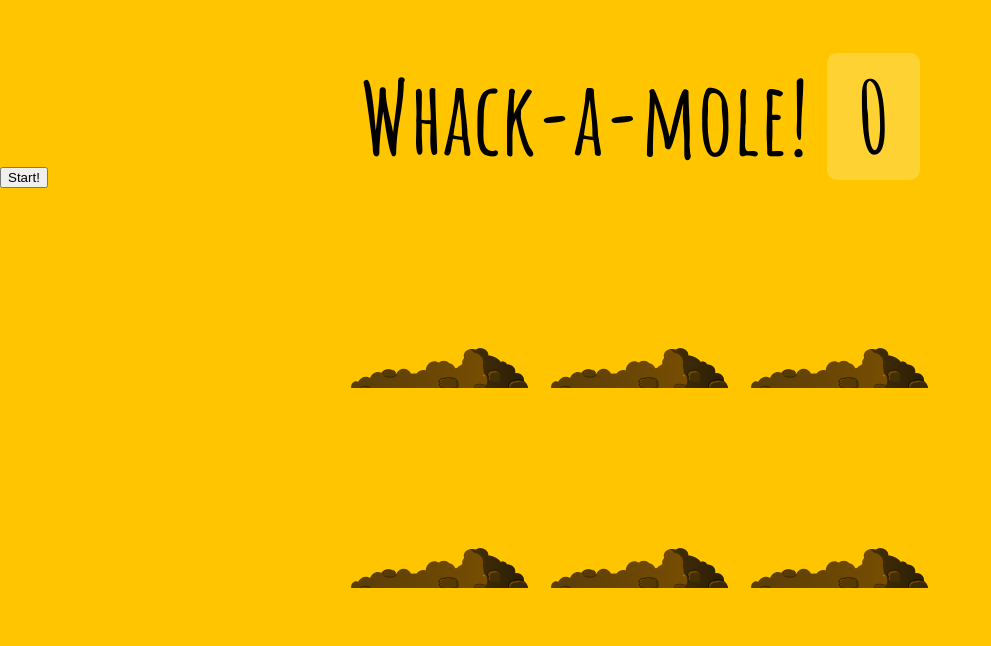
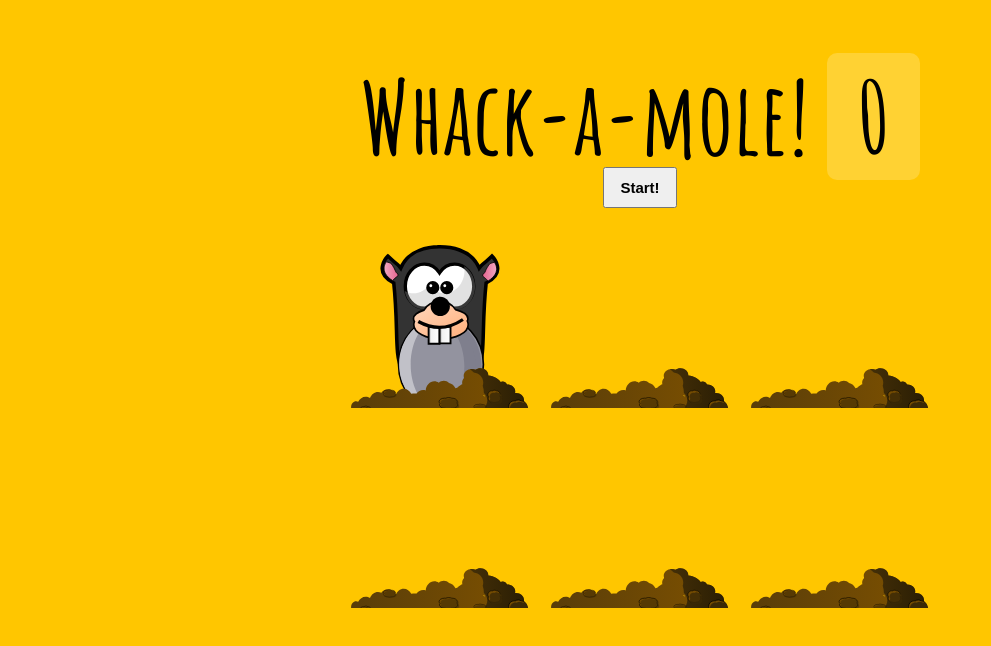
Before and after one commit to MitHipster/javascript30, a plain HTML site: page 30 - Whack A Mole/index-START.html in a window 1280 px wide. Both pictures are taken after a click on the button "Start!". Shown: the whole page, without its empty margins (0-991 px from the left). Drawn offline with Linux system fonts and the light colour scheme.

Commit message:
Whack A Mole

```diff
--- a/30 - Whack A Mole/index-START.html
+++ b/30 - Whack A Mole/index-START.html
@@ -1,13 +1,16 @@
 <!DOCTYPE html>
 <html lang="en">
 	<head>
-  <meta charset="UTF-8">
+		<meta charset="UTF-8" />
 		<title>Whack A Mole!</title>
-  <link href='https://fonts.googleapis.com/css?family=Amatic+SC:400,700' rel='stylesheet' type='text/css'>
-  <link rel="stylesheet" href="style.css">
+		<link
+			href="https://fonts.googleapis.com/css?family=Amatic+SC:400,700"
+			rel="stylesheet"
+			type="text/css"
+		/>
+		<link rel="stylesheet" href="style.css" />
 	</head>
 	<body>
-
 		<h1>Whack-a-mole! <span class="score">0</span></h1>
 		<button onClick="startGame()">Start!</button>
 
@@ -33,10 +36,60 @@
 		</div>
 
 		<script>
-  const holes = document.querySelectorAll('.hole');
-  const scoreBoard = document.querySelector('.score');
-  const moles = document.querySelectorAll('.mole');
+			const holes = document.querySelectorAll('.hole'),
+				scoreBoard = document.querySelector('.score'),
+				moles = document.querySelectorAll('.mole');
+			let lastHole,
+				timeUp = false,
+				score = 0;
 
+			function randomTime(min, max) {
+				return Math.round(Math.random() * (max - min) + min);
+			}
+
+			function randomHole(holes) {
+				const index = Math.floor(Math.random() * holes.length),
+					hole = holes[index];
+
+				if (hole === lastHole) {
+					// Recursive function call to prevent same hole returning consecutively
+					return randomHole(holes);
+				}
+
+				lastHole = hole;
+				return hole;
+			}
+
+			function peak() {
+				const time = randomTime(300, 1000),
+					hole = randomHole(holes);
+
+				hole.classList.add('up');
+
+				setTimeout(() => {
+					hole.classList.remove('up');
+					if (!timeUp) peak();
+				}, time);
+			}
+
+			function startGame() {
+				scoreBoard.textContent = 0;
+				timeUp = false;
+				score = 0;
+				peak();
+
+				setTimeout(() => (timeUp = true), 10000);
+			}
+
+			function whack(e) {
+				if (!e.isTrusted) return; // If isTrusted is false, click was programmatically triggered
+
+				score++;
+				scoreBoard.textContent = score;
+				this.classList.remove('up'); // Send back down once clicked
+			}
+
+			moles.forEach(mole => mole.addEventListener('click', whack));
 		</script>
 	</body>
 </html>
--- a/30 - Whack A Mole/style.css
+++ b/30 - Whack A Mole/style.css
@@ -4,36 +4,46 @@ html {
 	background: #ffc600;
 }
 
-*, *:before, *:after {
+*,
+*:before,
+*:after {
 	box-sizing: inherit;
 }
 
 body {
 	padding: 0;
-  margin:0;
+	margin: 0;
 	font-family: 'Amatic SC', cursive;
 }
 
 h1 {
 	text-align: center;
 	font-size: 10rem;
-  line-height:1;
+	line-height: 1;
 	margin-bottom: 0;
 }
 
+button {
+	display: block;
+	font-size: 1.5rem;
+	font-weight: bold;
+	margin: 0 auto;
+	padding: 1rem 1.5rem;
+}
+
 .score {
-  background:rgba(255,255,255,0.2);
-  padding:0 3rem;
-  line-height:1;
-  border-radius:1rem;
+	background: rgba(255, 255, 255, 0.2);
+	padding: 0 3rem;
+	line-height: 1;
+	border-radius: 1rem;
 }
 
 .game {
-  width:600px;
-  height:400px;
-  display:flex;
-  flex-wrap:wrap;
-  margin:0 auto;
+	width: 600px;
+	height: 400px;
+	display: flex;
+	flex-wrap: wrap;
+	margin: 0 auto;
 }
 
 .hole {
@@ -45,25 +55,25 @@ h1 {
 .hole:after {
 	display: block;
 	background: url(dirt.svg) bottom center no-repeat;
-  background-size:contain;
-  content:'';
+	background-size: contain;
+	content: '';
 	width: 100%;
-  height:70px;
+	height: 70px;
 	position: absolute;
 	z-index: 2;
-  bottom:-30px;
+	bottom: -30px;
 }
 
 .mole {
-  background:url('mole.svg') bottom center no-repeat;
-  background-size:60%;
+	background: url('mole.svg') bottom center no-repeat;
+	background-size: 60%;
 	position: absolute;
 	top: 100%;
 	width: 100%;
 	height: 100%;
-  transition:all 0.4s;
+	transition: all 0.4s;
 }
 
 .hole.up .mole {
-  top:0;
+	top: 0;
 }
```
Lines whose indentation alone changed are shown as unchanged.
